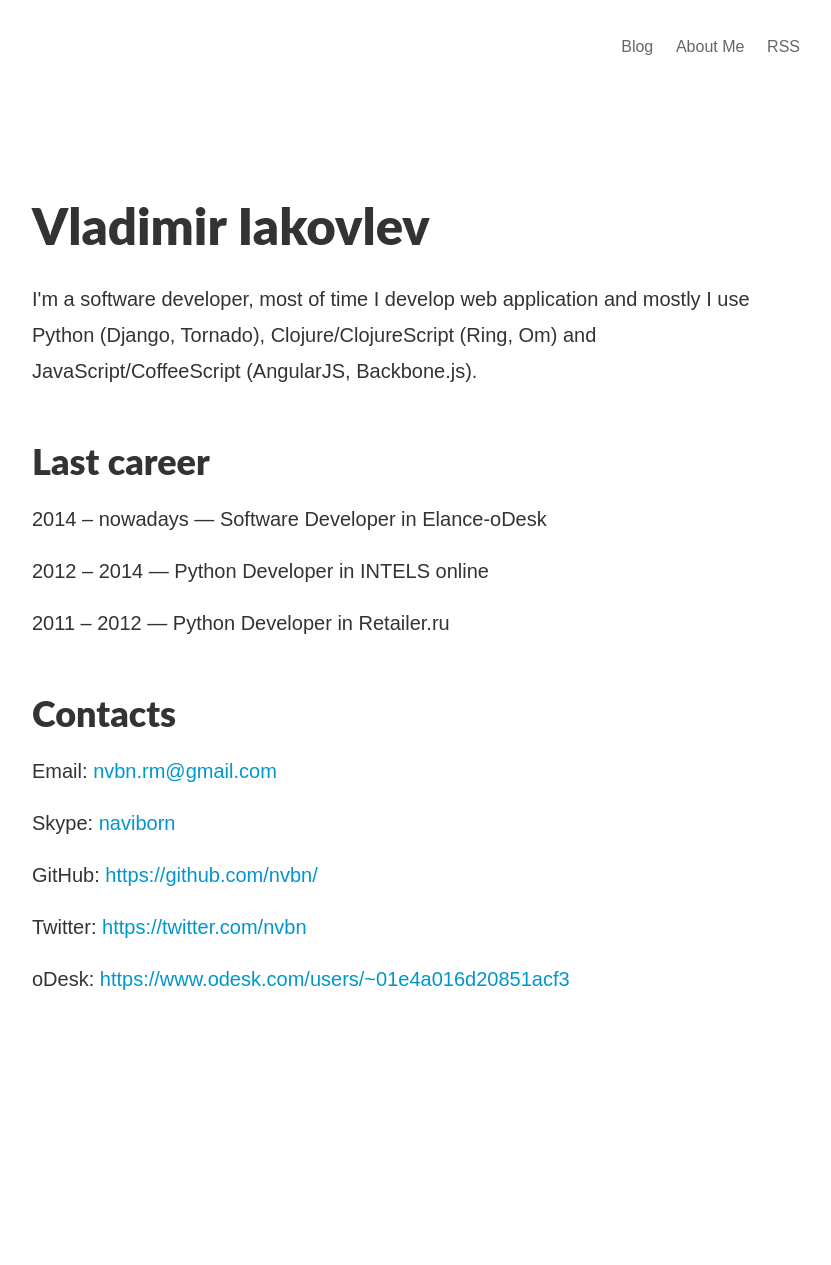
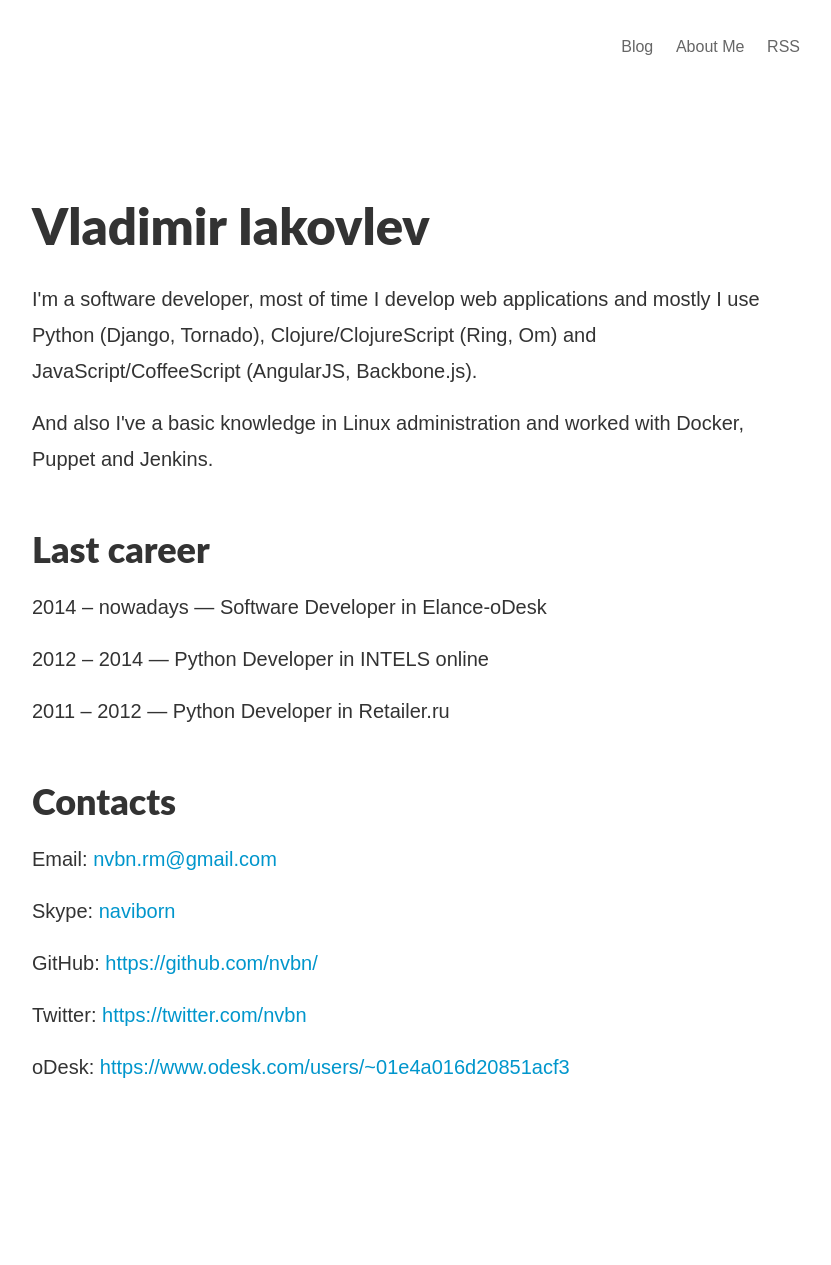
Before and after one commit to nvbn/nvbn.github.io, a Jekyll site: the page built from about.html, in a window 1280 px wide. Shown: the whole page, without its empty margins (224-1055 px from the left). Built offline with Jekyll 4.4.1, drawn with Linux system fonts in a browser that asks for light colours; Markdown is read by kramdown in place of the engine named in the settings; before the commit the page ends 1177 px from its top, so only the background shows below that.

Commit message:
Update about me

```diff
--- a/about.html
+++ b/about.html
@@ -4,9 +4,12 @@
 page_title: Vladimir Iakovlev
 ---
 
-        <p>I'm a software developer, most of time I develop web application
+        <p>I'm a software developer, most of time I develop web applications
            and mostly I use Python (Django, Tornado), Clojure/ClojureScript (Ring, Om)
            and JavaScript/CoffeeScript (AngularJS, Backbone.js).</p>
+
+        <p>And also I've a basic knowledge in Linux administration and
+           worked with Docker, Puppet and Jenkins.</p>
 
         <h3>Last career</h3>
 
```
